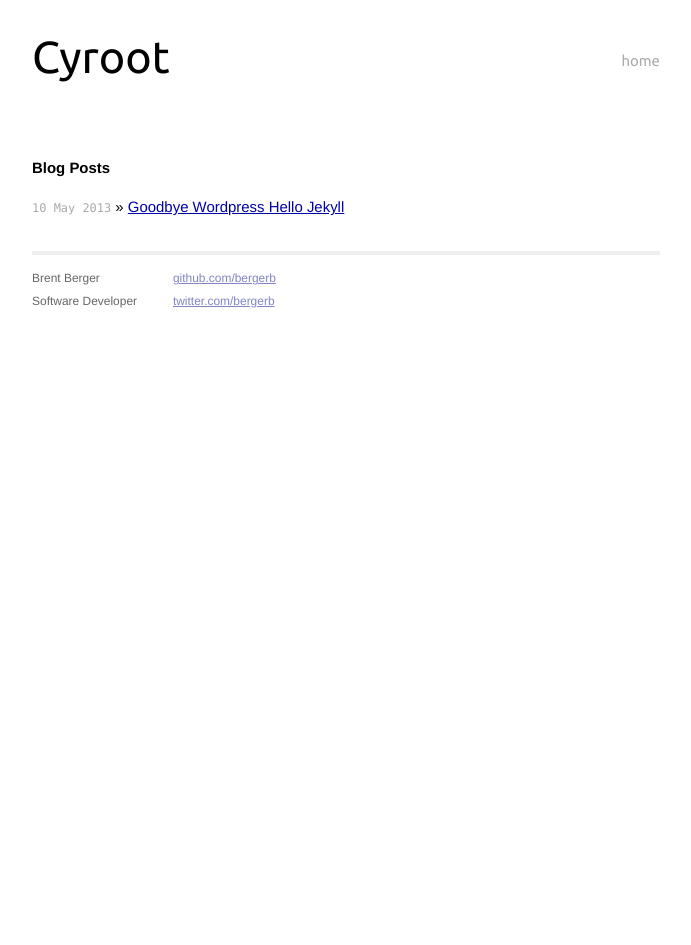
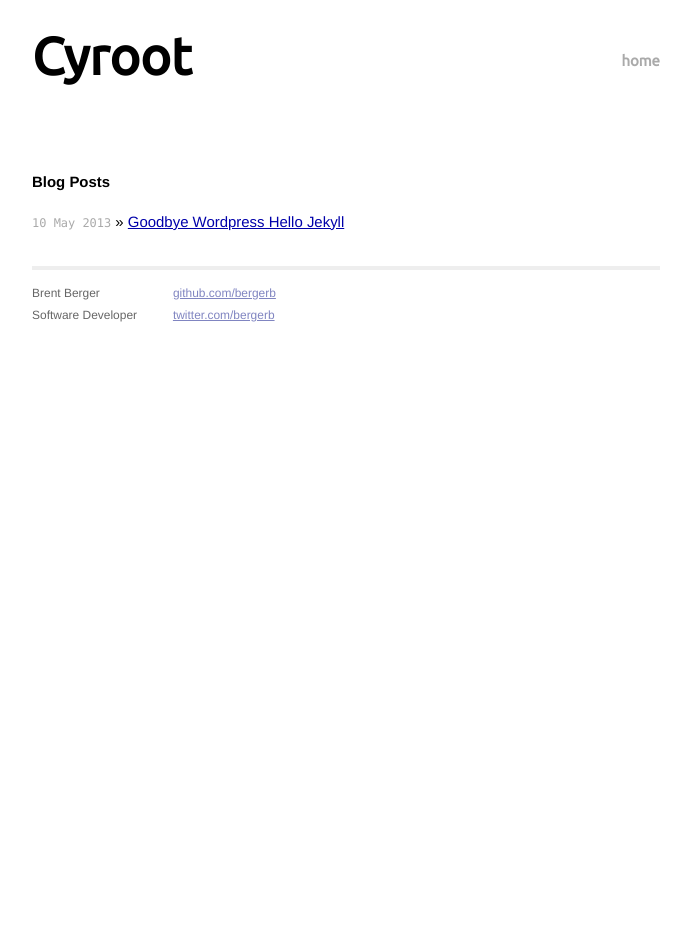
Before and after one commit to bergerb/bergerb.github.io, a Jekyll site: the page built from index.html, in a window 1280 px wide. Shown: the whole page, without its empty margins (294-985 px from the left). Built offline with Jekyll 4.4.1, drawn with Linux system fonts in a browser that asks for light colours.

Commit message:
Updated Styles

```diff
--- a/css/main.css
+++ b/css/main.css
@@ -68,58 +68,43 @@ ul.posts span {
   line-height: 1.5em;
 }
 
-.site .header a {
-  font-weight: bold;
-  text-decoration: none;
+.site .header {
   font-family: 'Ubuntu' !important;
   font-style: normal;
   font-weight: 400;
 }
 
+.site .header a {
+  font-weight: bold;
+  text-decoration: none;
+}
+
 .site .header h1.title {
   display: inline-block;
   margin-bottom: 2em;
-  font-family: 'Ubuntu' !important;
-  font-style: normal;
-  font-weight: 400;
-  font-size: 3em;
+  font-size: 52px;
 }
 
 .site .header h1.title a {
   color: #000;
-  font-family: 'Ubuntu' !important;
-  font-style: normal;
-  font-weight: 400;
 }
 
 .site .header h1.title a:hover {
   color: #000;
-  font-family: 'Ubuntu' !important;
-  font-style: normal;
-  font-weight: 400;
 }
 
 .site .header a.extra {
   color: #aaa;
   margin-left: 1em;
-  font-family: 'Ubuntu' !important;
-  font-style: normal;
-  font-weight: 400;
 }
 
 .site .header a.extra:hover {
   color: #000;
-  font-family: 'Ubuntu' !important;
-  font-style: normal;
-  font-weight: 400;
 }
 
 nav {
   float: right;
   margin: 5px 0 0 0;
-  font-family: 'Ubuntu' !important;
-  font-style: normal;
-  font-weight: 400;
 }
 
 .site .meta {
```
Also changed, not shown: 1 other file.
